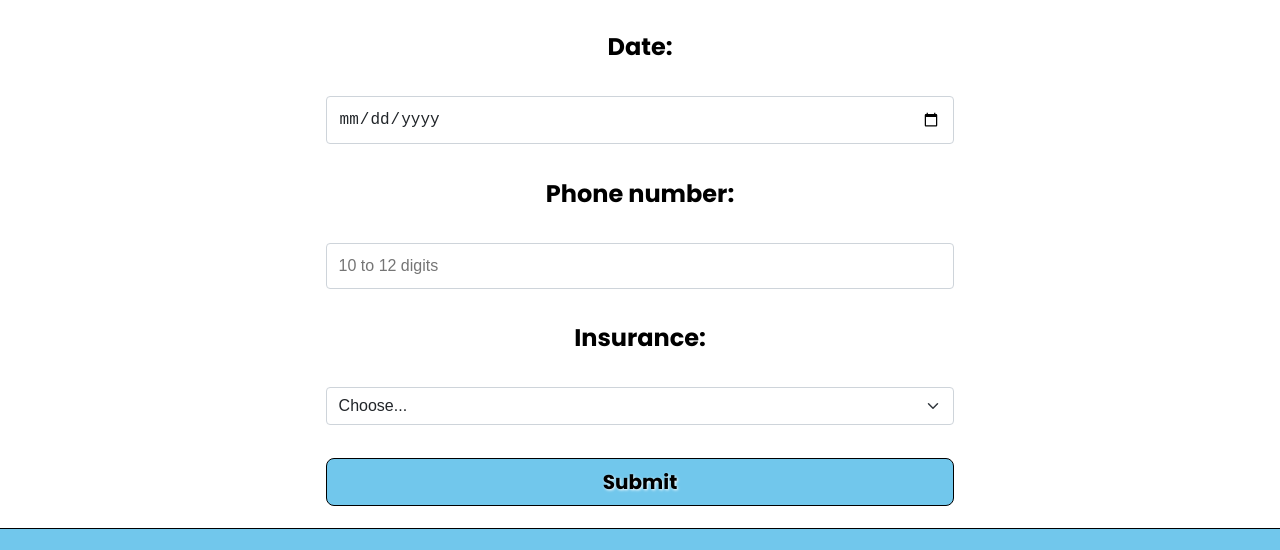
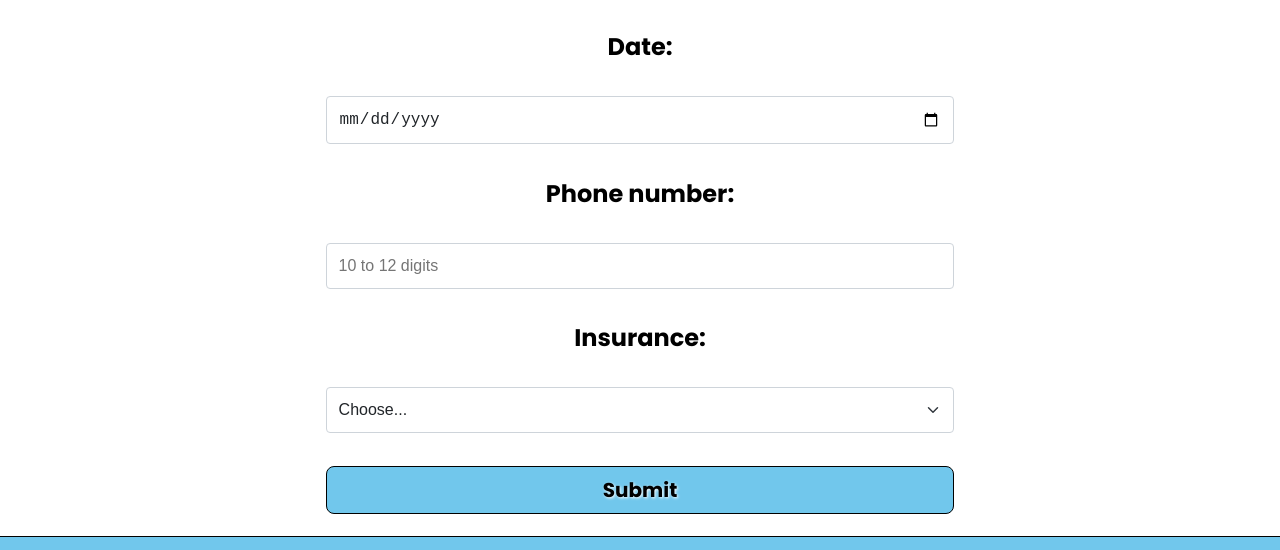
Before and after one commit to mykhailodanilenko/dentistry123123, a website: page index.html in a window 1280 px wide. Shown: the part 4104-4654 px from the top of the page. Drawn offline with Linux system fonts and the light colour scheme.

Commit message:
minor style fix

```diff
--- a/public/styles/style.scss
+++ b/public/styles/style.scss
@@ -647,7 +647,7 @@ input[type='submit'] {
     flex-direction: column;
   }
 
-  .form-appt input:not(.submit), select {
+  .form-appt input:not(.submit), select, .form-select {
     line-height: 2;
   }
 
```
Also changed, not shown: public/styles/style.css, 1 other file.
